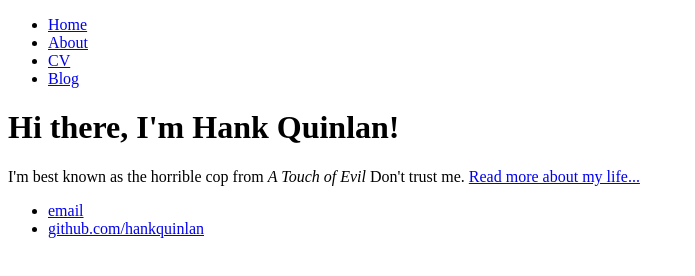
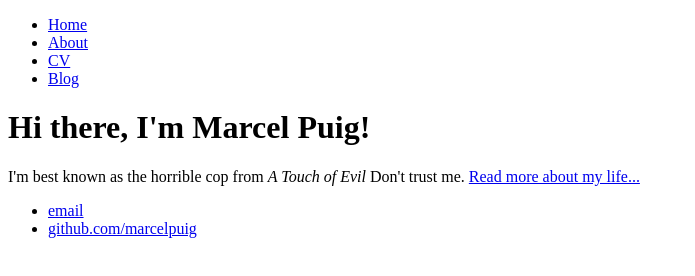
Before and after one commit to MarcelPuig/marcelpuig.github.io, a plain HTML site: page index.html in a window 1280 px wide. Shown: the whole page, without its empty margins (0-695 px from the left). Drawn offline with Linux system fonts and the light colour scheme.

Commit message:
Update index.html

```diff
--- a/index.html
+++ b/index.html
@@ -1,7 +1,7 @@
 <!DOCTYPE html>
 <html>
 	<head>
-		<title>Hank Quinlan, Horrible Cop</title>
+		<title>Marcel Puig</title>
 	</head>
 	<body>
 		<nav>
@@ -14,14 +14,14 @@
 		</nav>
 		<div class="container">
     		<div class="blurb">
-        		<h1>Hi there, I'm Hank Quinlan!</h1>
+        		<h1>Hi there, I'm Marcel Puig!</h1>
 				<p>I'm best known as the horrible cop from <em>A Touch of Evil</em> Don't trust me. <a href="/about">Read more about my life...</a></p>
     		</div><!-- /.blurb -->
 		</div><!-- /.container -->
 		<footer>
     		<ul>
-        		<li><a href="mailto:hankquinlanhub@gmail.com">email</a></li>
-        		<li><a href="https://github.com/hankquinlan">github.com/hankquinlan</a></li>
+        		<li><a href="mailto:marcelillu@gmail.com">email</a></li>
+        		<li><a href="https://github.com/marcelpuig">github.com/marcelpuig</a></li>
 			</ul>
 		</footer>
 	</body>
```
